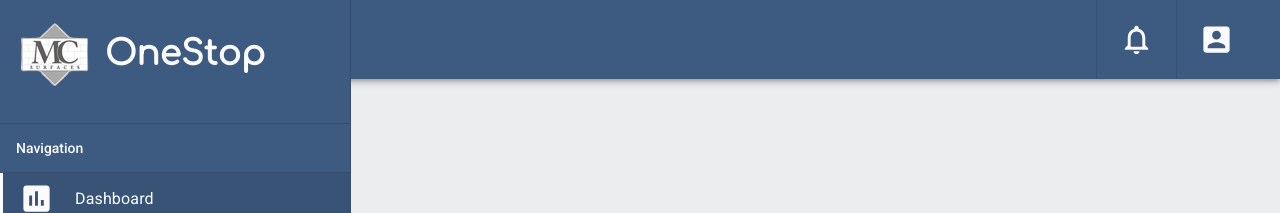
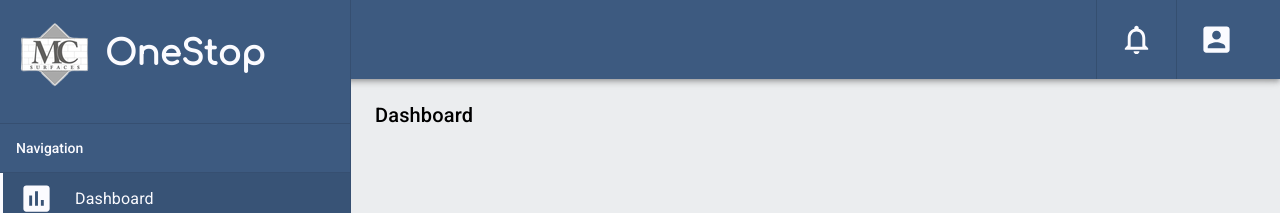
Before and after one commit to nicksimmons53/mcs-web-app, a React (Create React App) app: page /profile in a window 1280 px wide. Shown: the top 213 px of the page. Built offline with nearby package versions, Linux system fonts and the light colour scheme; no server answers.

Commit message:
Adding Auth User to Store

```diff
--- a/src/app/store.js
+++ b/src/app/store.js
@@ -1,8 +1,10 @@
 import { configureStore } from '@reduxjs/toolkit';
-import clientsReducer from '../features/client/clientsSlice';
+import userReducer from 'features/user/userSlice';
+import clientsReducer from 'features/client/clientsSlice';
 
 export default configureStore({
     reducer: {
+        user: userReducer,
         clients: clientsReducer
     }
 });
--- /dev/null
+++ b/src/components/Loading.js
@@ -0,0 +1,25 @@
+import React from 'react';
+import { CircularProgress, Grid, makeStyles } from '@material-ui/core';
+
+const useStyles = makeStyles({
+    root: {
+        minHeight: "100vh",
+        minWidth: "100%"
+    }
+})
+
+function Loading() {
+    const classes = useStyles( );
+
+    return (
+        <Grid
+            container
+            alignItems="center"
+            justify="center"
+            className={classes.root}>
+            <CircularProgress color="secondary" size={100}/>
+        </Grid>
+    );
+}
+
+export default Loading;
--- a/src/components/NavDrawer.js
+++ b/src/components/NavDrawer.js
@@ -128,7 +128,7 @@ function NavDrawer( ) {
               <ListItem
                 button
                 selected={selected === index}
-                className={selected === index && classes.selected}
+                className={selected === index ? classes.selected : null}
                 onClick={( ) => item.action(index)}>
                 <ListItemIcon>
                   {item.icon}
--- a/src/features/user/userSlice.js
+++ b/src/features/user/userSlice.js
@@ -3,40 +3,19 @@ import {
     createSlice
 } from '@reduxjs/toolkit';
 
-let data = {
-    "firstName": "Nick",
-    "lastName": "Simmons",
-    "email": "nicks@mcsurfacesinc.com",
-    "phone": "678-490-4449",
-    "permissions": {
-        "admin": true,
-        "sales": {
-            "clientApprovals": true
-        }
-    },
-    "lastLogin" : "2021-04-07 10:51:44"
-};
-
 export const userSlice = createSlice({
     name: 'user',
     initialState: {
-        firstName: '',
-        lastName: '',
-        email: '',
-        phone: '',
-        permissions: {
-            admin: false,
-            sales: {
-                clientApprovals: false
-            }
-        },
-        isFetching: false,
-        isError: false,
-        isSuccess: false
+        auth0UserInfo: null,
+        user: null
     },
     reducers: {
-
+        setAuth0User: function(state, { payload }) {
+            state.auth0UserInfo = payload;
+        }
     }
 });
 
+export const { setAuth0User } = userSlice.actions;
+
 export default userSlice.reducer;
--- a/src/pages/Profile.js
+++ b/src/pages/Profile.js
@@ -1,9 +1,13 @@
 import React from 'react';
-import { Grid, makeStyles } from '@material-ui/core';
+import { Grid, makeStyles, Typography } from '@material-ui/core';
+import { useAuth0 } from "@auth0/auth0-react";
+import { useSelector, useDispatch } from 'react-redux';
+import { setAuth0User } from "features/user/userSlice";
 import NavBar from 'components/NavBar';
 import NavDrawer from 'components/NavDrawer';
+import Loading from 'components/Loading';
 
-const useStyles = makeStyles({
+const useStyles = makeStyles((theme) => ({
     root: {
         backgroundColor: "#EBEDEF",
         left: 0,
@@ -11,18 +15,41 @@ const useStyles = makeStyles({
         minHeight: "100vh",
         minWidth: "100%",
         padding: 0,
-        position: 'absolute'
+        position: 'absolute',
+        zIndex: 0
+    },
+    toolbar: theme.mixins.toolbar,
+    content: {
+        flexGrow: 1,
+        marginLeft: 375,
+        zIndex: 1
     }
-});
+}));
 
 function Profile( ) {
     const classes = useStyles( );
+    const { user, isAuthenticated, isLoading } = useAuth0( );
+    const dispatch = useDispatch( );
+
+    if (isLoading) {
+        return <Loading/>;
+    } else {
+        dispatch(setAuth0User(user));
+    }
 
     return (
-        <Grid className={classes.root}>
-            <NavBar/>
+        <Grid>
+            <Grid className={classes.root}>
+                <NavBar/>
 
-            <NavDrawer/>
+                <NavDrawer/>
+
+                <Grid className={classes.content}>
+                    <div className={classes.toolbar}>
+                        <Typography variant="h6">Dashboard</Typography>
+                    </div>
+                </Grid>
+            </Grid>
         </Grid>
     )
 }
```
